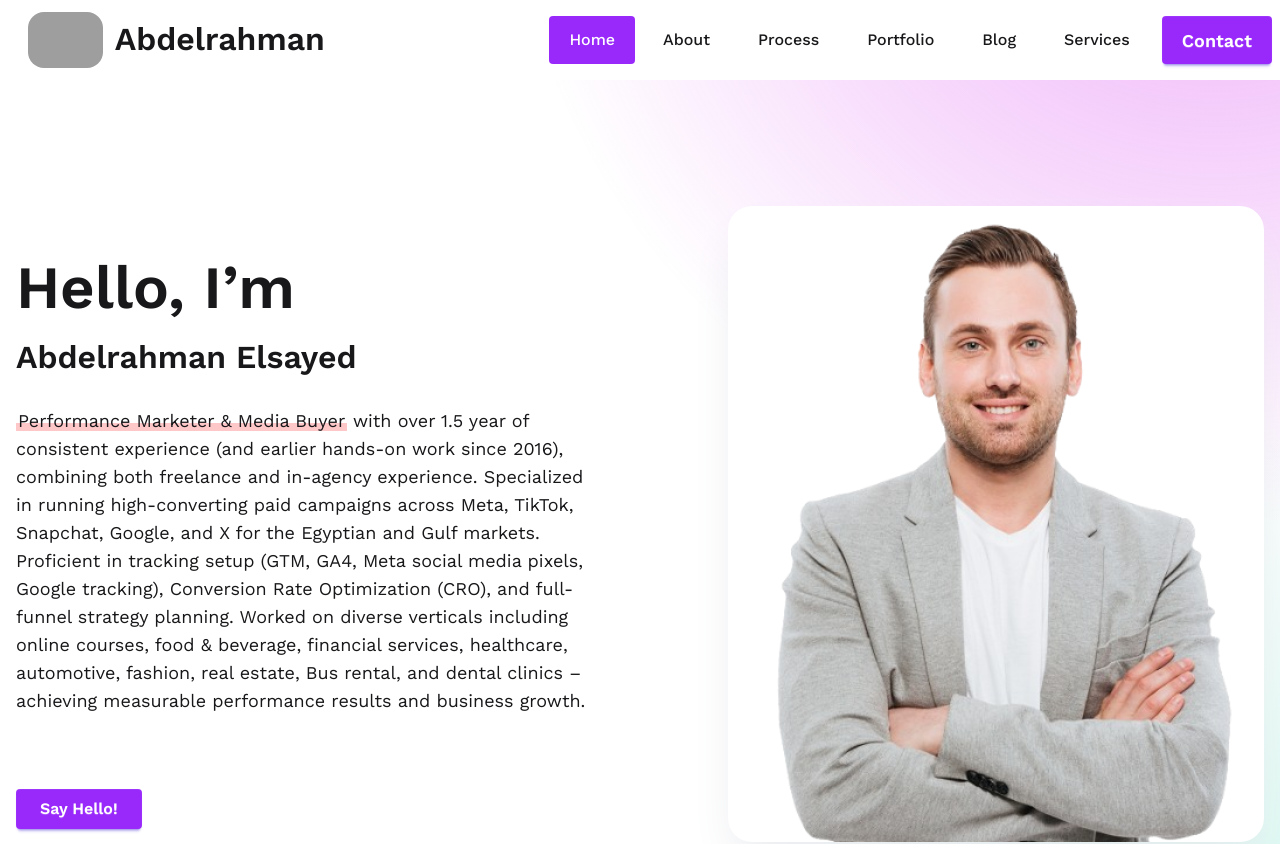
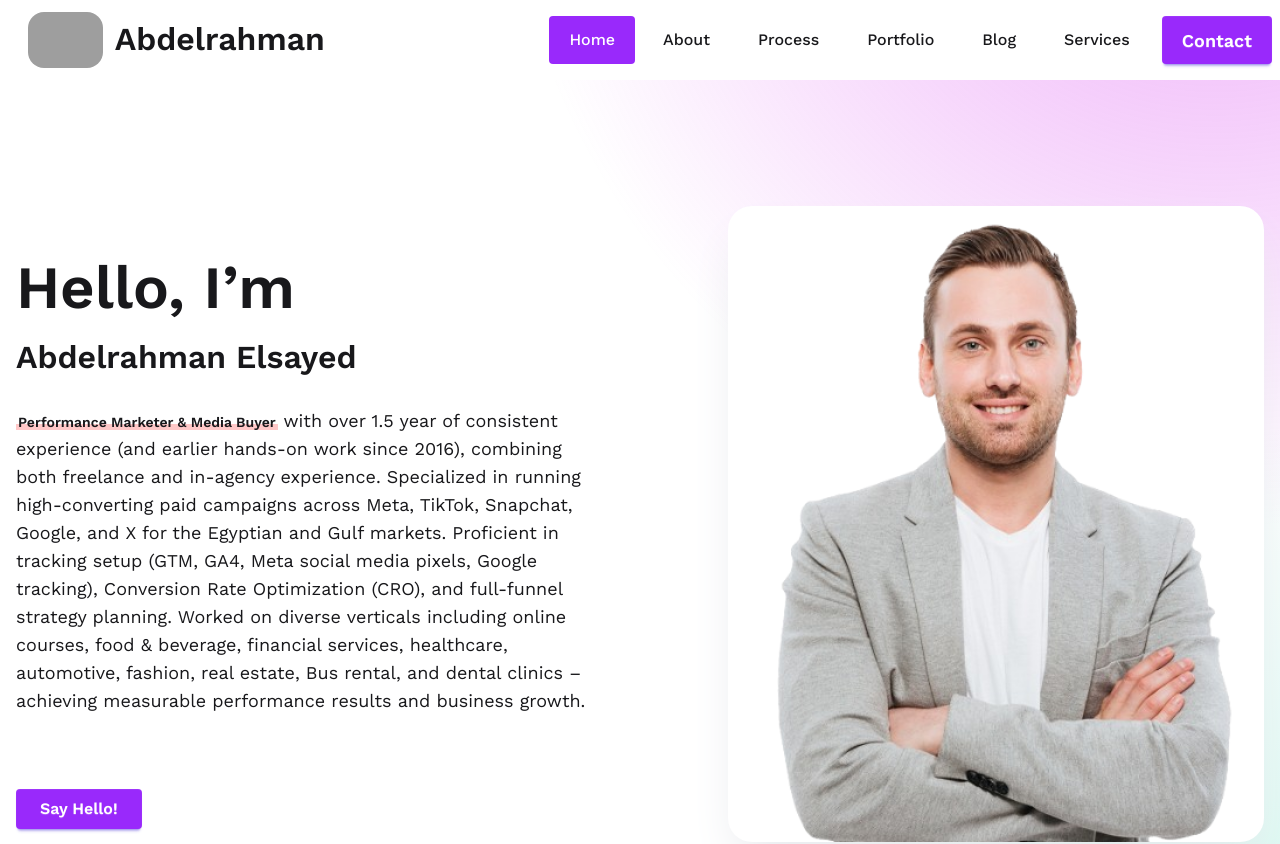
Before and after one commit to nehad-elsayed/Portfolio, a React (Vite) app: page / in a window 1280 px wide. Shown: the top 844 px of the page. Built offline with nearby package versions, Linux system fonts and the light colour scheme; grey boxes are pictures that could not be loaded.

Commit message:
intro style

```diff
--- a/src/components/introduction/Introduction.jsx
+++ b/src/components/introduction/Introduction.jsx
@@ -38,7 +38,7 @@ const Introduction = () => {
             </span>
           </p>
           <p className="text-xs xxs:text-lg lg:text-[18px] my-6">
-            <span className="bg-highlight text-nowrap">
+            <span className="font-semibold bg-highlight text-sm text-nowrap">
               Performance Marketer & Media Buyer
             </span>{" "}
             with over 1.5 year of consistent experience (and earlier hands-on
```
